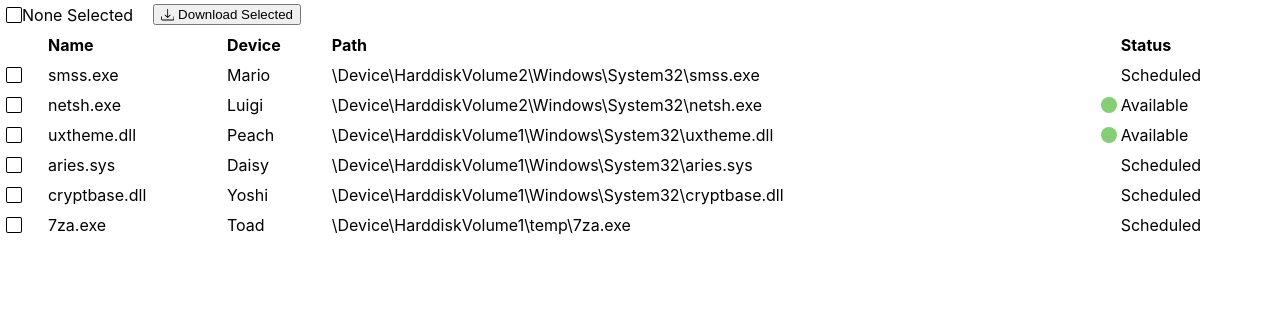
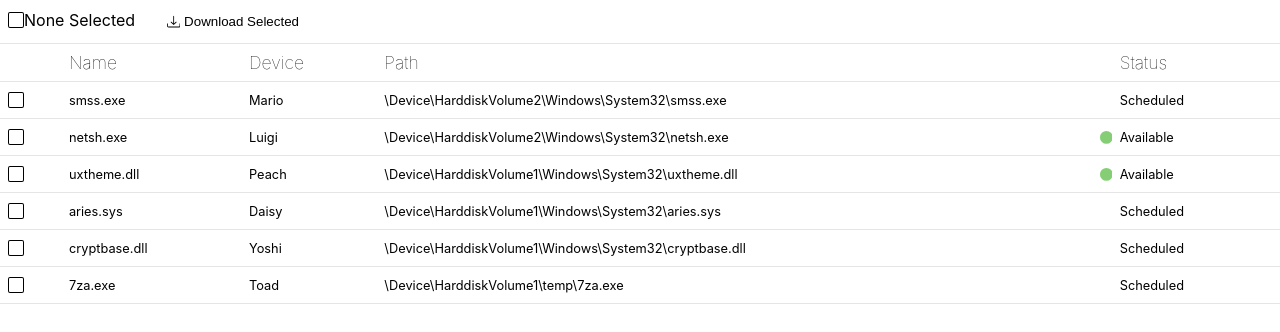
Before and after one commit to Swazimodo/file-table, a React (Create React App) app: page / in a window 1280 px wide. Shown: the top 332 px of the page. Built offline with nearby package versions, Linux system fonts and the light colour scheme; the HTML template or start-up script is replaced by a standard one.

Commit message:
feat: polish styling to match design

```diff
--- /dev/null
+++ b/src/components/button.tsx
@@ -0,0 +1,28 @@
+import styled from 'styled-components';
+
+// TODO: this component should have some type of a button style property and consume a theme context
+export interface ButtonProps {
+  children?: React.ReactNode
+  onClick?: () => void
+}
+
+export const Button = (props: ButtonProps) => {
+  const { children, onClick } = props
+
+  return <TextButton onClick={onClick}>
+    {children}
+  </TextButton>
+}
+
+const TextButton = styled.button`
+  border: none;
+  background: none;
+  cursor: pointer;
+  min-width: 64px;
+  padding: 6px 8px;
+  border-radius: 4px;
+
+  &:hover {
+    background: rgba(67, 149, 235, 0.04);
+  }
+`
--- a/src/components/table/tableHeader.tsx
+++ b/src/components/table/tableHeader.tsx
@@ -1,5 +1,6 @@
 import { useCallback } from "react";
 import styled from 'styled-components';
+import { Button } from 'components/button';
 import { Box, CheckedBox, PartialBox } from 'components/table/icons';
 import { ActionsConfig, ColumnConfig, DataRow } from 'components/table/config';
 
@@ -14,7 +15,7 @@ const Action = <T,>(props: ActionProps<T>) => {
     onClick } = props
   const handleClick = useCallback(() => { onClick(dataRows.filter(x => x.selected).map(x => x.data)) }, [dataRows, onClick])
 
-  return <button onClick={handleClick}>{buttonContent}</button>
+  return <Button onClick={handleClick}>{buttonContent}</Button>
 }
 
 const ColumnHeader = <T,>(props: ColumnConfig<T>) => {
@@ -41,7 +42,11 @@ export const TopSelectionControl = <T,>(props: TopSelectionControlProps<T>) => {
 
   return <TopSelectionControlDiv>
     {selectionControl}
-    <div>{selectionCount ? selectionCount : "None"} Selected</div>
+    <div>
+      {!selectionCount && "None "}
+      Selected
+      {!!selectionCount && ` ${selectionCount}`}
+    </div>
   </TopSelectionControlDiv>
 }
 
@@ -71,26 +76,33 @@ export const TableHeader = <T,>(props: TableHeaderProps<T>) => {
       </TableCaptionDiv>
     </caption>
     <thead>
-      <tr>
+      <Tr>
         <th />
         {props.columnsConfig.map(x => <ColumnHeader key={x.dataKey.toString()} {...x} />)}
-      </tr>
+      </Tr>
     </thead>
   </>
 }
 
+const Tr = styled.tr`
+  border-top: rgba(0, 0, 0, .1) 1px solid;
+  border-bottom: rgba(0, 0, 0, .1) 1px solid;
+`
+
 const Th = styled.th`
   text-align: left;
+  font-weight: lighter;
+  font-size: 1.1em;
 `
 
 const TableCaptionDiv = styled.div`
   display: flex;
   justify-content: flex-start;
-  align-items: center;
-  margin: 0 2px;
+  align-items: baseline;
+  margin: 4px 0;
 
   >* {
-    margin: 4px 16px 4px 4px;
+    margin: 4px 16px 4px 8px;
   }
 `
 
@@ -99,4 +111,8 @@ const TopSelectionControlDiv = styled.div`
   justify-content: space-between;
   align-items: center;
   min-width: 124px;
+
+  > div:first-child {
+    cursor: pointer;
+  }
 `
--- a/src/components/table/tableRow.tsx
+++ b/src/components/table/tableRow.tsx
@@ -1,6 +1,7 @@
 import { ReactNode, useCallback } from 'react';
 import { Box, CheckedBox } from 'components/table/icons';
 import { ColumnConfig, DataRow } from 'components/table/config';
+import styled from 'styled-components';
 
 interface CellProps<T> {
   columnsConfig: ColumnConfig<T>
@@ -42,8 +43,8 @@ export const TableRow = <T extends {}>(props: TableRowProps<T>) => {
   }, [onUnselectRow, dataRow])
 
 
-  return <tr>
-    <td>{props.dataRow.selected ? <CheckedBox onClick={handleUnselect} /> : <Box onClick={handleSelect} />}</td>
+  return <Tr className={props.dataRow.selected ? 'selected' : undefined}>
+    <Td>{props.dataRow.selected ? <CheckedBox onClick={handleUnselect} /> : <Box onClick={handleSelect} />}</Td>
     {props.columnsConfig.map(x => <Cell<T>
       key={x.dataKey.toString()}
       columnsConfig={x}
@@ -51,5 +52,29 @@ export const TableRow = <T extends {}>(props: TableRowProps<T>) => {
       id={props.dataRow.id}
     />)
     }
-  </tr>
+  </Tr>
 }
+
+const Tr = styled.tr`
+  border-bottom: rgba(0, 0, 0, .1) 1px solid;
+
+  >td:not(:first-child) {
+    font-size: .8em;
+  }
+
+  &.selected {
+    background: rgba(0, 0, 0, .1);
+  }
+  &:hover {
+    background: rgba(0, 0, 0, .05);
+  }
+  &.selected:hover {
+    background: rgba(0, 0, 0, .15);
+  }
+`
+
+const Td = styled.td`
+  > div {
+    cursor: pointer;
+  }
+`
--- a/src/components/table/tableWrapper.tsx
+++ b/src/components/table/tableWrapper.tsx
@@ -88,8 +88,9 @@ export const TableWrapper = <T extends {}>(props: TableWrapperProps<T>): JSX.Ele
 
 const Table = styled.table`
   width: 100%;
+  border-collapse: collapse;
 
   th, td {
-    padding: 4px;
+    padding: 8px;
   }
 `
```
Also changed, not shown: 1 other file (tests, documents, lock files or other folders).
